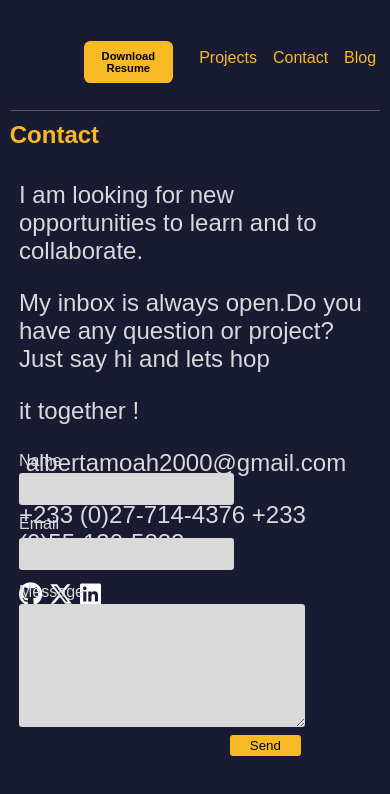
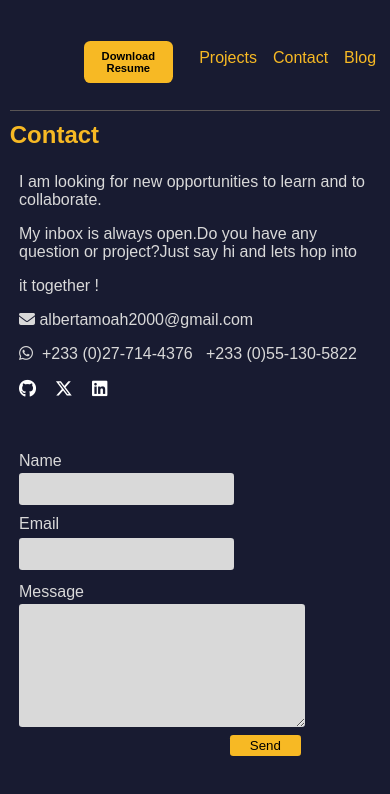
Before and after one commit to Albertamoahjunior/cv-portfolio, a plain HTML site: page portfolio/contact.html in a window 390 px wide. Drawn offline with Linux system fonts and the light colour scheme.

Commit message:
added more icons and made some responsive changes

```diff
--- a/portfolio/contact.css
+++ b/portfolio/contact.css
@@ -162,6 +162,12 @@
         width: 100%;
         height: 40%;
         top:0;
+        font-size: 1rem;
+    }
+
+    .display .info .contact .contact-info a{
+    color: white;
+    font-size: 1.1rem;
     }
 
     .display .info .contact .contact-form{
@@ -244,6 +250,12 @@
         width: 100%;
         height: 30%;
         top:0;
+        font-size: 0.1rem;
+    }
+
+    .display .info .contact .contact-info a{
+    color: white;
+    font-size: 0.5rem;
     }
 
     .display .info .contact .contact-form{
--- a/portfolio/contact.html
+++ b/portfolio/contact.html
@@ -43,23 +43,23 @@
                         </p>
                         <p>
                             My inbox is always open.Do you have any
-                            question or project?Just say hi and lets hop
+                            question or project?Just say hi and lets hop into
                         </p>
                         <p>
                             it together !
                         </p>
 
                         <p>
-                           <img src=""/> albertamoah2000@gmail.com
+                           <span><i class="fa-solid fa-envelope fa-beat"></i></span> albertamoah2000@gmail.com
                         </p>
                         <p>
-                            +233 (0)27-714-4376
+                            <span><i class="fa-brands fa-whatsapp fa-beat"></i> &nbsp;</span>+233 (0)27-714-4376 &nbsp;
                             +233 (0)55-130-5822
                         </p>
 
-                        <a href="github"><span><i class="fa-brands fa-github fa-beat"></i></span></a>
-                        <a href="twitter"><span><i class="fa-brands fa-x-twitter fa-beat"></i></span></a>
-                        <a href="linkedIn"><span><i class="fa-brands fa-linkedin fa-beat"></i></span></a>
+                        <a href="github"><span><i class="fa-brands fa-github fa-beat"></i></span>&nbsp; &nbsp;</a>
+                        <a href="twitter"><span><i class="fa-brands fa-x-twitter fa-beat"></i></span>&nbsp; &nbsp;</a>
+                        <a href="linkedIn"><span><i class="fa-brands fa-linkedin fa-beat"></i></span>&nbsp; &nbsp;</a>
                     </div>
                     <div class="contact-form">
                         <label for="name" id="name-label" class="name-sec-label">Name</label>
```
Also changed, not shown: portfolio/home.css (+12 -2 lines).
